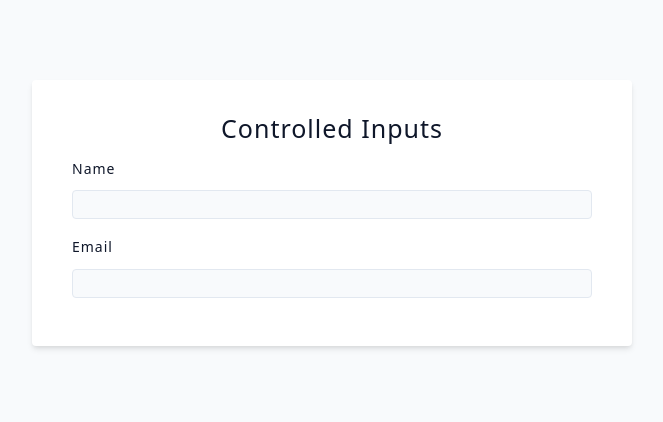
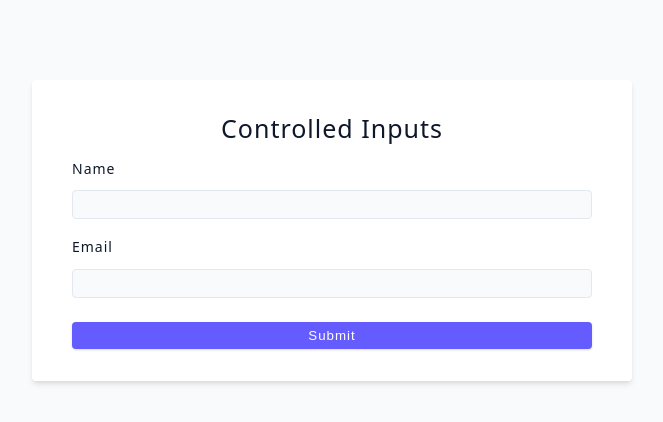
Before and after one commit to isnendyankp/advancedreact, a React (Vite) app: page / in a window 1280 px wide. Shown: the top 422 px of the page, without its empty margins (308-971 px from the left). Built offline with nearby package versions, Linux system fonts and the light colour scheme.

Commit message:
S 6-122: add button submit form

```diff
--- a/src/tutorial/06-forms/starter/01-controlled-inputs.jsx
+++ b/src/tutorial/06-forms/starter/01-controlled-inputs.jsx
@@ -14,6 +14,9 @@ const ControlledInputs = () => {
         </label>
         <input type="email" id="email" className="form-input" />
       </div>
+      <button type="submit" className="btn btn-block">
+        submit
+      </button>
     </form>
   );
 };
```
